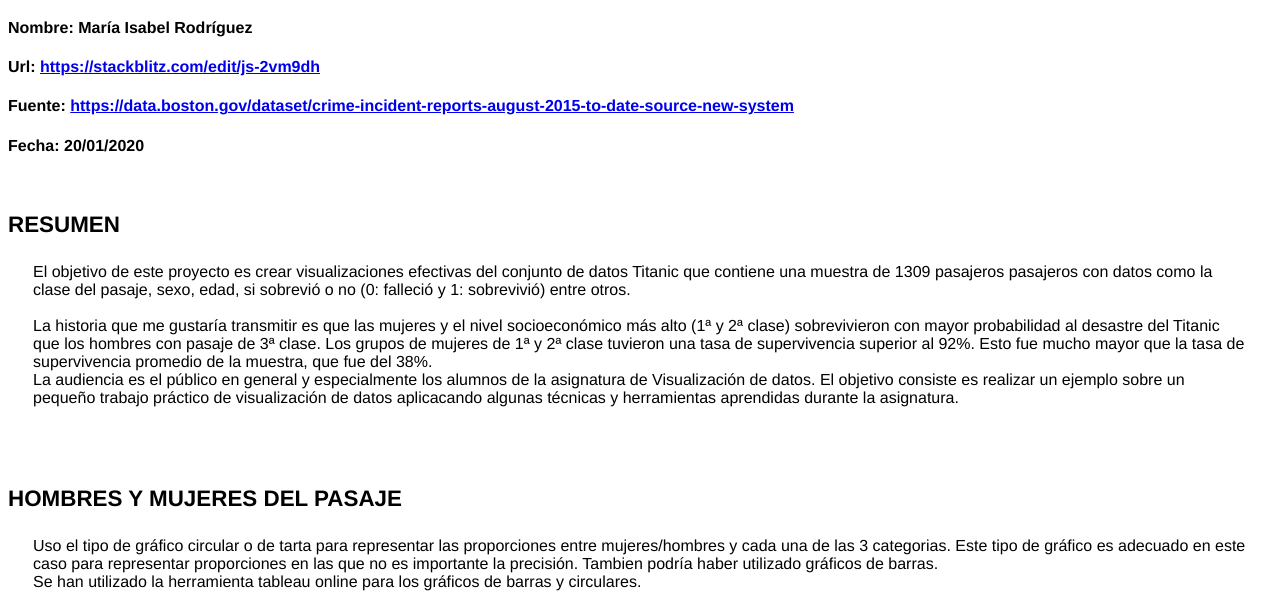
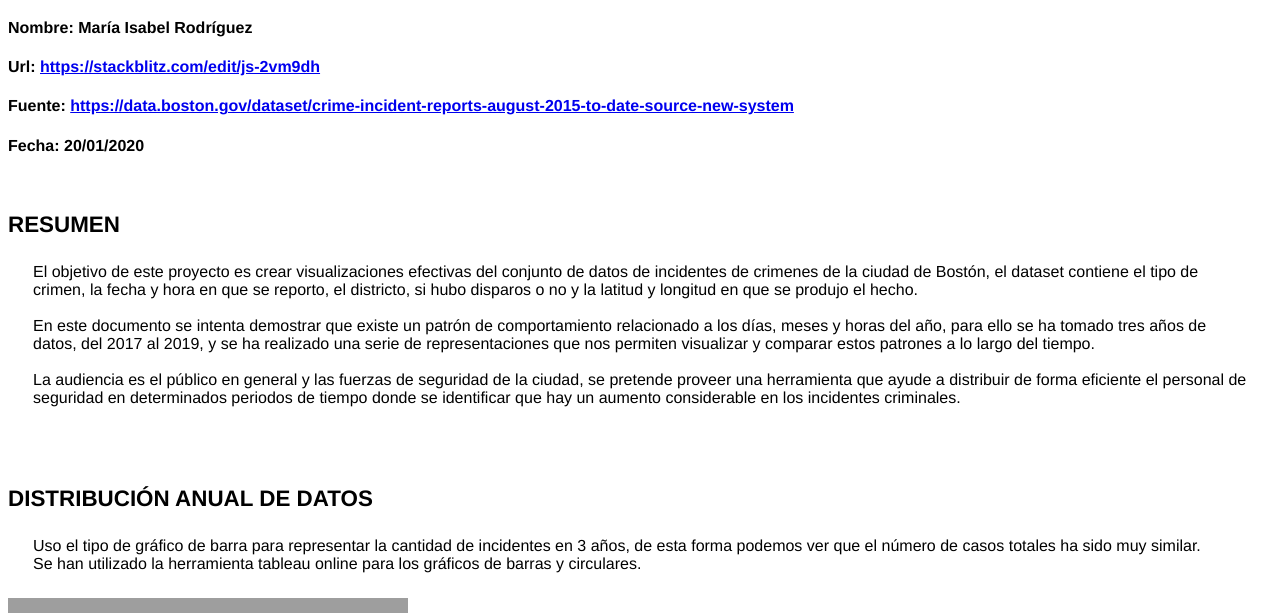
Before and after one commit to maisapy/SEMINARIO, a website: page index.html in a window 1280 px wide. Shown: the part 134-747 px from the top of the page. Drawn offline with nearby package versions, Linux system fonts and the light colour scheme; grey boxes are pictures that could not be loaded.

Commit message:
1 file modified

```diff
--- a/index.html
+++ b/index.html
@@ -58,18 +58,14 @@
     <div class="summary">
         <h2 class="text-title">Resumen</h2>
         <div class="text">
-El objetivo de este proyecto es crear visualizaciones efectivas del conjunto de datos Titanic que contiene una muestra de 1309 pasajeros pasajeros con datos como la clase del pasaje, sexo, edad, si sobrevió o no (0: falleció y 1: sobrevivió) entre otros.
+El objetivo de este proyecto es crear visualizaciones efectivas del conjunto de datos de incidentes de crimenes de la ciudad de Bostón, el dataset contiene el tipo de crimen, la fecha y hora en que se reporto, el districto, si hubo disparos o no y la latitud y longitud en que se produjo el hecho.
 <br>
 <br>
-
-La historia que me gustaría transmitir es que las mujeres y el nivel socioeconómico más alto (1ª y 2ª clase) sobrevivieron con mayor probabilidad al desastre del Titanic que los hombres con pasaje de 3ª clase. Los grupos de mujeres de 1ª y 2ª clase tuvieron una tasa de supervivencia superior al 92%. Esto fue mucho mayor que la tasa de supervivencia promedio de la muestra, que fue del 38%.
+En este documento se intenta demostrar que existe un patrón de comportamiento relacionado a los días, meses y horas del año, para ello se ha tomado tres años de datos, del 2017 al 2019, y se ha realizado una serie de representaciones que nos permiten visualizar y comparar estos patrones a lo largo del tiempo.<br></br>
             <div class="metadato  " >
-              La audiencia es el público en general y especialmente los alumnos de la asignatura de Visualización de datos. El objetivo consiste es realizar un ejemplo sobre un pequeño trabajo práctico de visualización de datos aplicacando algunas técnicas y herramientas aprendidas durante la asignatura.
-
+              La audiencia es el público en general y las fuerzas de seguridad de la ciudad, se pretende proveer una herramienta que ayude a distribuir de forma eficiente el personal de seguridad en determinados periodos de tiempo donde se identificar que hay un aumento considerable en los incidentes criminales.
 
             </div>
-
-
             </br>
             </br>
             </br>
@@ -79,9 +75,9 @@ La historia que me gustaría transmitir es que las mujeres y el nivel socioecon
     <!-- add data visualization -->
     <div class="plot">
         <!-- The first bar chart -->
-        <h2 class="plot-title">Hombres y mujeres del pasaje</h2>
+        <h2 class="plot-title">Distribución anual de datos</h2>
         <div class="text">
-          Uso el tipo de gráfico circular o de tarta para representar las proporciones entre mujeres/hombres y cada una de las 3 categorias. Este tipo de gráfico es adecuado en este caso para representar proporciones en las que no es importante la precisión. Tambien podría haber utilizado gráficos de barras. <br>
+          Uso el tipo de gráfico de barra para representar la cantidad de incidentes en 3 años, de esta forma podemos ver que el número de casos totales ha sido muy similar. <br>
           Se han utilizado la herramienta tableau online para los gráficos de barras y circulares.
 
         </div>
```
